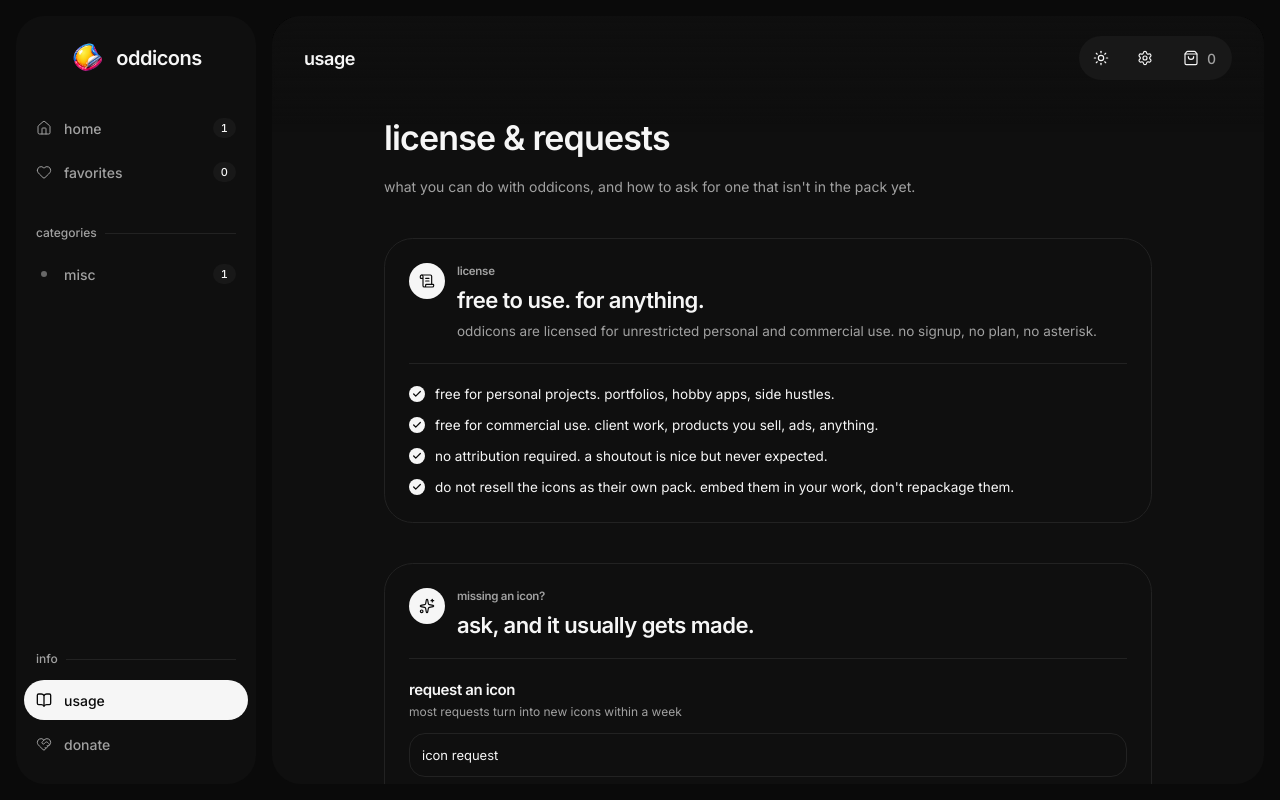
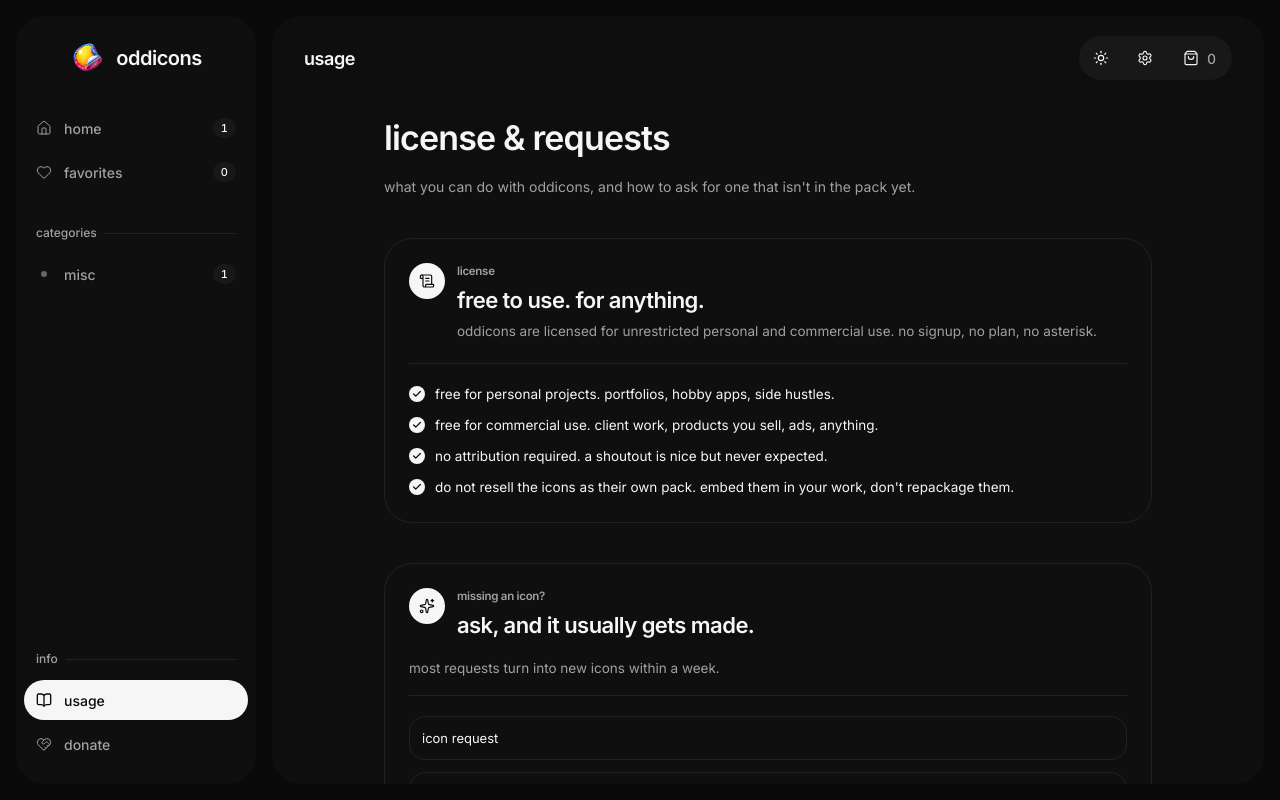
Before and after one commit to jasperdevs/oddicons, a Next.js app: page /usage in a window 1280 px wide. Built offline with nearby package versions, Linux system fonts and the light colour scheme.

Commit message:
polish: hide redundant request form header, use fontWeights helper

```diff
--- a/src/components/request-form.tsx
+++ b/src/components/request-form.tsx
@@ -55,11 +55,13 @@
 interface RequestFormProps {
   heading?: string;
   subheading?: string;
+  hideHeader?: boolean;
 }
 
 export function RequestForm({
   heading = "send an email",
   subheading = "request an icon or just say hi",
+  hideHeader = false,
 }: RequestFormProps) {
   const [subject, setSubject] = useState("icon request");
   const [message, setMessage] = useState(EMAIL_TEMPLATE);
@@ -88,6 +90,7 @@
   return (
     <>
       <form onSubmit={handleSubmit} className="flex flex-col gap-3">
+        {!hideHeader && (
           <div className="flex flex-col gap-0.5">
             <h2 className="text-[15px] font-semibold tracking-tight text-foreground">
               {heading}
@@ -96,6 +99,7 @@
               {subheading}
             </p>
           </div>
+        )}
 
         <input
           type="text"
--- a/src/components/ui/switch.tsx
+++ b/src/components/ui/switch.tsx
@@ -12,6 +12,7 @@
 import * as SwitchPrimitive from "@radix-ui/react-switch";
 import { cn } from "@/lib/utils";
 import { springs } from "@/lib/springs";
+import { fontWeights } from "@/lib/font-weight";
 
 interface SwitchProps extends HTMLAttributes<HTMLDivElement> {
   label: string;
@@ -177,7 +178,7 @@
             "text-[12.5px] transition-[color] duration-80 min-w-0 flex-1 truncate",
             checked ? "text-foreground" : "text-muted-foreground"
           )}
-          style={{ fontVariationSettings: "'wght' 500" }}
+          style={{ fontVariationSettings: fontWeights.medium }}
         >
           {label}
         </span>
--- a/src/components/usage-content.tsx
+++ b/src/components/usage-content.tsx
@@ -70,11 +70,11 @@
             </h2>
           </div>
         </div>
+        <p className="text-[13.5px] leading-[1.6] text-muted-foreground">
+          most requests turn into new icons within a week.
+        </p>
         <div className="border-t border-border pt-5">
-          <RequestForm
-            heading="request an icon"
-            subheading="most requests turn into new icons within a week"
-          />
+          <RequestForm hideHeader />
         </div>
       </section>
     </div>
```
Lines whose indentation alone changed are shown as unchanged.
